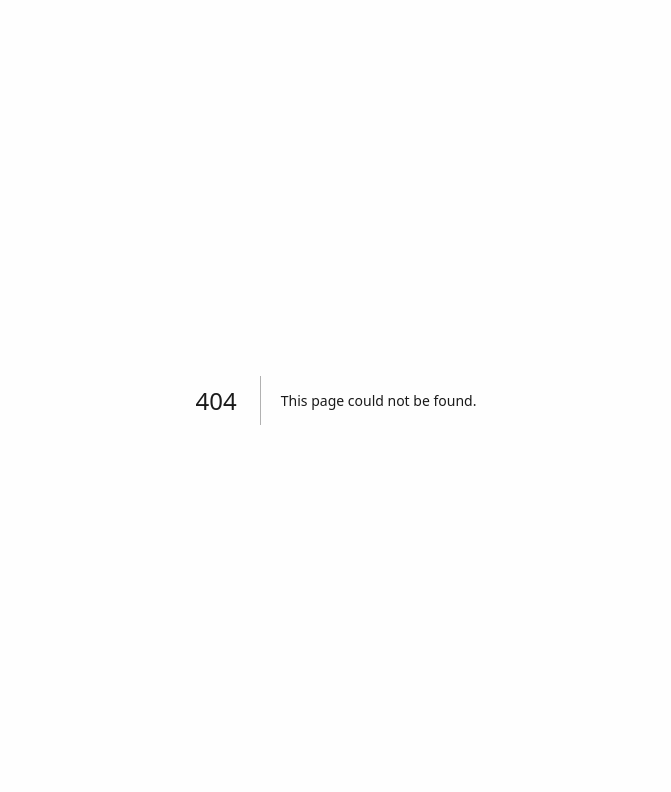
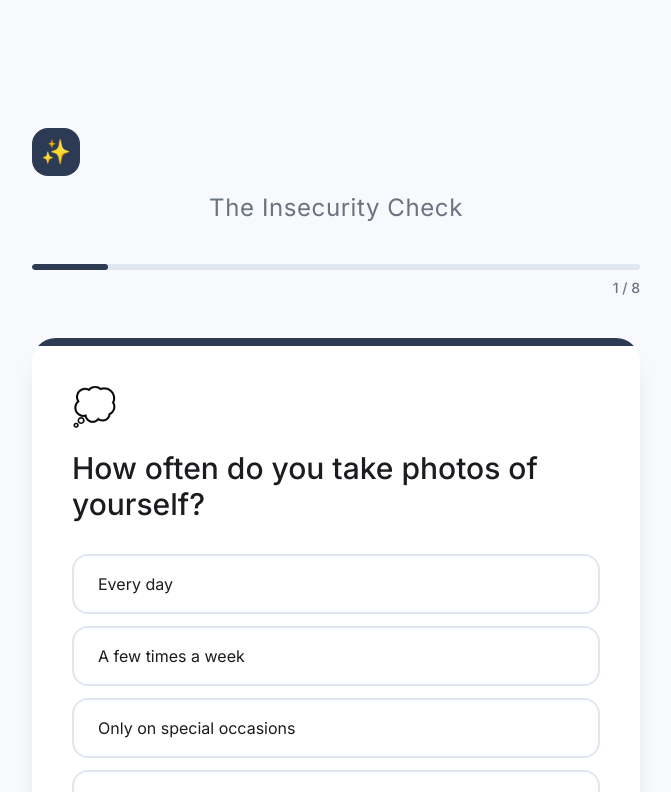
Before and after one commit to mateushahndev/lumaru, a Next.js app: page /quiz/dark-circles-photo-insecurity in a window 1280 px wide. Before the commit this address had no page. Shown: the top 792 px of the page, without its empty margins (304-975 px from the left). Built offline with nearby package versions, Linux system fonts and the light colour scheme.

Commit message:
Adicionando primeiro quiz ao site

```diff
--- /dev/null
+++ b/app/quiz/dark-circles-photo-insecurity/page.tsx
@@ -0,0 +1,123 @@
+import type { Metadata } from "next";
+import QuizContainer from "@/components/quiz/QuizContainer";
+
+export const metadata: Metadata = {
+  title: "My Dark Circles Make Me Feel Insecure in Photos — Take the Quiz | Lumaru",
+  description: "Do your dark circles make you feel insecure in photos? Take this 2-minute quiz to understand your under-eye concerns.",
+  keywords: "dark circles, insecure in photos, under-eye insecurity, tired eyes, dark circles quiz",
+  openGraph: {
+    title: "My Dark Circles Make Me Feel Insecure in Photos — Take the Quiz",
+    description: "Do your dark circles make you feel insecure in photos? Take this 2-minute quiz.",
+    url: "https://lumaruskin.com/quiz/dark-circles-photo-insecurity",
+    type: "website",
+  },
+  robots: "index, follow",
+};
+
+// Definindo as perguntas AQUI mesmo
+const questions = [
+  {
+    id: 1,
+    text: "How often do you take photos of yourself?",
+    options: ["Every day", "A few times a week", "Only on special occasions", "I avoid them"],
+  },
+  {
+    id: 2,
+    text: "When you see a photo of yourself, what do you notice first?",
+    options: [
+      "The dark circles under my eyes",
+      "How tired I look",
+      "I immediately zoom in on my eyes",
+      "I just delete it",
+    ],
+  },
+  {
+    id: 3,
+    text: "Have you ever avoided being in a photo because of your under-eyes?",
+    options: ["All the time", "More than I'd like to admit", "Once or twice", "No, but I hate how I look in them"],
+  },
+  {
+    id: 4,
+    text: "What goes through your mind when someone pulls out a camera?",
+    options: [
+      "'Please no flash'",
+      "'Let me stand in the back'",
+      "'I'll fix it with an app later'",
+      "'I wish I felt confident right now'",
+    ],
+  },
+  {
+    id: 5,
+    text: "Imagine your next photo. How do you want to feel?",
+    options: [
+      "Confident, no filter needed",
+      "Happy to be in the picture",
+      "Like my eyes finally look awake",
+      "Proud of how I look",
+    ],
+  },
+  {
+    id: 6,
+    text: "What would you do if you loved how you looked in photos?",
+    options: [
+      "Post without editing first",
+      "Take more photos with friends",
+      "Actually enjoy being tagged",
+      "All of the above",
+    ],
+  },
+  {
+    id: 7,
+    text: "Which of these would mean the most to you?",
+    options: [
+      "Looking at a photo and smiling, not cringing",
+      "Someone saying 'you look great' instead of 'you look tired'",
+      "Feeling beautiful without a filter",
+      "All of it",
+    ],
+  },
+  {
+    id: 8,
+    text: "We found a formula that targets the real cause of dark circles — not just covers them up. Made with 3 organic actives that wake up your under-eyes at the source. Want to see it?",
+    options: ["Yes, show me the formula →"],
+    isFinal: true,
+  },
+];
+
+// Cores específicas deste quiz
+const quizColors = {
+  primary: "#2D3A54",
+  primaryHover: "#1F2A3D",
+  primaryLight: "#E8EDF5",
+  bg: "#F7F9FC",
+  text: "#1A1C20",
+  textLight: "#6B7280",
+  cardBg: "#FFFFFF",
+  progressBg: "#E0E7F0",
+};
+
+const quizSchema = {
+  "@context": "https://schema.org",
+  "@type": "Quiz",
+  name: "Dark Circles Photo Insecurity Quiz",
+  description: "Discover how dark circles affect your confidence in photos.",
+  url: "https://lumaruskin.com/quiz/dark-circles-photo-insecurity",
+  timeRequired: "PT2M",
+};
+
+export default function DarkCirclesQuizPage() {
+  return (
+    <>
+      <script
+        type="application/ld+json"
+        dangerouslySetInnerHTML={{ __html: JSON.stringify(quizSchema) }}
+      />
+      <QuizContainer
+        questions={questions}
+        colors={quizColors}
+        title="The Insecurity Check"
+        icon="✨"
+      />
+    </>
+  );
+}
--- /dev/null
+++ b/components/quiz/QuizContainer.tsx
@@ -0,0 +1,159 @@
+"use client";
+
+import { useState } from "react";
+import { useRouter } from "next/navigation";
+
+interface Question {
+  id: number;
+  text: string;
+  options: string[];
+  isFinal?: boolean;
+}
+
+interface QuizColors {
+  primary: string;
+  primaryHover: string;
+  primaryLight: string;
+  bg: string;
+  text: string;
+  textLight: string;
+  cardBg: string;
+  progressBg: string;
+}
+
+interface QuizContainerProps {
+  questions: Question[];
+  colors: QuizColors;
+  title: string;
+  icon: string;
+}
+
+export default function QuizContainer({ questions, colors, title, icon }: QuizContainerProps) {
+  const [currentQuestionIndex, setCurrentQuestionIndex] = useState(0);
+  const [answers, setAnswers] = useState<string[]>([]);
+  const router = useRouter();
+
+  const currentQuestion = questions[currentQuestionIndex];
+  const progress = ((currentQuestionIndex + 1) / questions.length) * 100;
+
+  const handleAnswer = (answer: string) => {
+    const newAnswers = [...answers, answer];
+    setAnswers(newAnswers);
+
+    if (currentQuestion.isFinal) {
+      router.push("/");
+      return;
+    }
+
+    if (currentQuestionIndex + 1 < questions.length) {
+      setCurrentQuestionIndex(currentQuestionIndex + 1);
+    }
+  };
+
+  return (
+    <div
+      className="min-h-screen pt-32 pb-20"
+      style={{ backgroundColor: colors.bg }}
+    >
+      <div className="max-w-2xl mx-auto px-4 sm:px-6 lg:px-8">
+        {/* Logo/Header diferenciado */}
+        <div className="text-center mb-10">
+          <div
+            className="inline-block w-12 h-12 rounded-2xl mb-4 flex items-center justify-center text-2xl"
+            style={{ backgroundColor: colors.primary }}
+          >
+            {icon}
+          </div>
+          <h1
+            className="text-2xl font-light tracking-wide"
+            style={{ color: colors.textLight }}
+          >
+            {title}
+          </h1>
+        </div>
+
+        {/* Progress Bar */}
+        <div className="mb-10">
+          <div
+            className="h-1.5 rounded-full overflow-hidden"
+            style={{ backgroundColor: colors.progressBg }}
+          >
+            <div
+              className="h-full transition-all duration-500 ease-out rounded-full"
+              style={{
+                width: `${progress}%`,
+                backgroundColor: colors.primary
+              }}
+            />
+          </div>
+          <div
+            className="text-right text-sm mt-2 font-medium"
+            style={{ color: colors.textLight }}
+          >
+            {currentQuestionIndex + 1} / {questions.length}
+          </div>
+        </div>
+
+        {/* Question Card */}
+        <div
+          className="rounded-3xl shadow-xl overflow-hidden animate-fade-in-up"
+          style={{ backgroundColor: colors.cardBg }}
+        >
+          <div
+            className="h-2 w-full"
+            style={{ backgroundColor: colors.primary }}
+          />
+
+          <div className="p-8 md:p-10">
+            <div className="mb-6">
+              <span className="text-4xl">💭</span>
+            </div>
+
+            <h2
+              className="text-2xl md:text-3xl font-medium leading-relaxed mb-8"
+              style={{ color: colors.text }}
+            >
+              {currentQuestion.text}
+            </h2>
+
+            <div className="space-y-3">
+              {currentQuestion.options.map((option, index) => (
+                <button
+                  key={index}
+                  onClick={() => handleAnswer(option)}
+                  className={`w-full text-left px-6 py-4 rounded-2xl transition-all duration-300 transform hover:scale-[1.02] active:scale-[0.98] ${
+                    currentQuestion.isFinal
+                      ? "text-white font-semibold text-center shadow-lg"
+                      : "border-2 hover:shadow-md"
+                  }`}
+                  style={
+                    currentQuestion.isFinal
+                      ? {
+                          backgroundColor: colors.primary,
+                          color: "white",
+                          border: "none",
+                        }
+                      : {
+                          backgroundColor: "white",
+                          borderColor: colors.progressBg,
+                          color: colors.text,
+                        }
+                  }
+                >
+                  {option}
+                </button>
+              ))}
+            </div>
+          </div>
+        </div>
+
+        <p
+          className="text-center text-xs mt-8"
+          style={{ color: colors.textLight, opacity: 0.6 }}
+        >
+          Your answers are anonymous. No data is stored.
+        </p>
+      </div>
+    </div>
+  );
+}
```
Also changed, not shown: lib/quiz-config.ts (added, +57 -0 lines).
